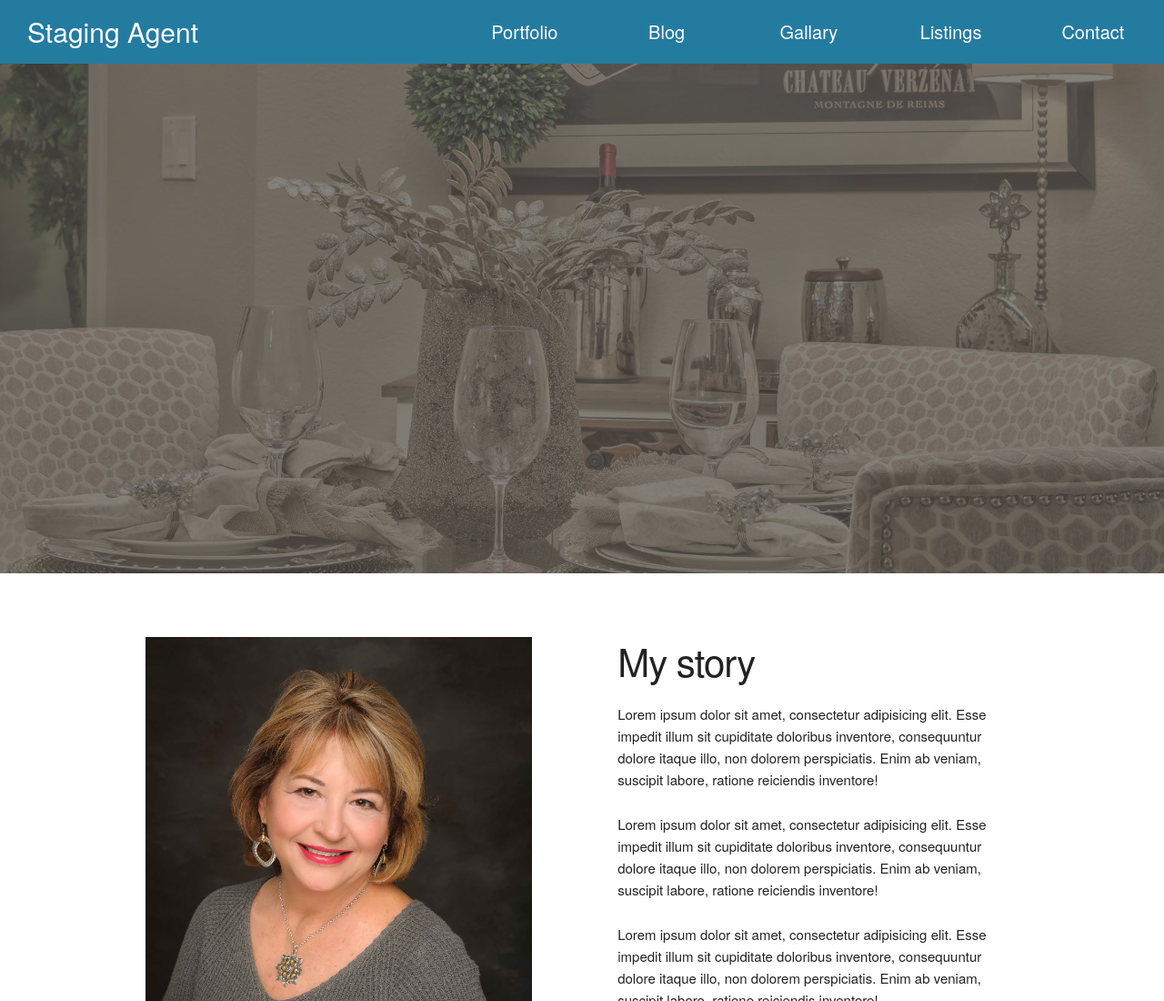
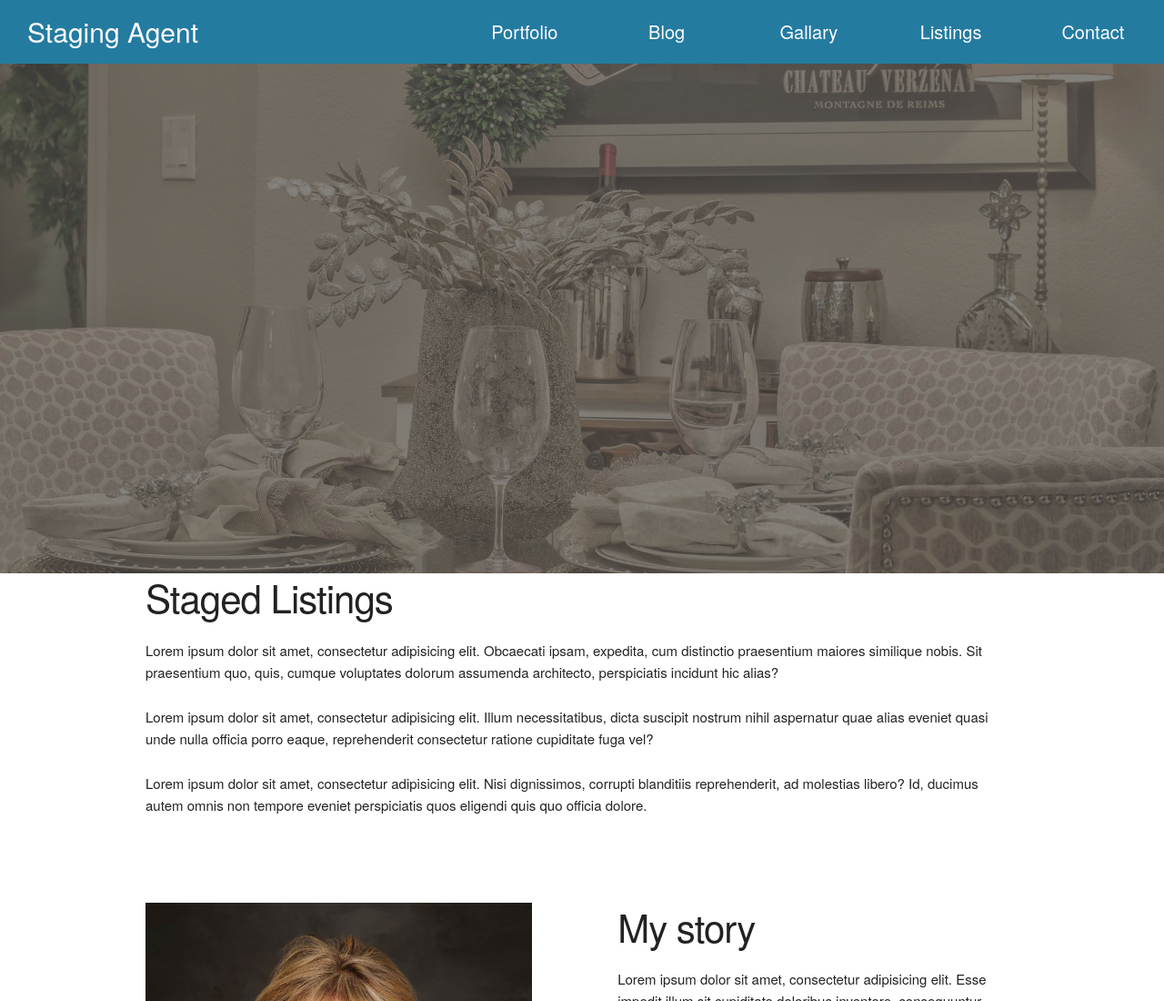
Before and after one commit to Tony-Thomas/staging-agent, a website: page src/index.html in a window 1280 px wide. Shown: the top 1100 px of the page at 91% size. Drawn offline with Linux system fonts and the light colour scheme.

Commit message:
basic services section added

```diff
--- a/src/index.html
+++ b/src/index.html
@@ -40,10 +40,14 @@
     <main>
 
         <!--START SERVICES-->
-        <section class=" container services">
-            <article class="service services__staged-listings"></article>
-            <article class=" service services__consulting"></article>
-            <article class="service services__partnership"></article>
+        <section class="container services">
+            <article class="service services__staged-listings">
+                <h2>Staged Listings</h2>
+                <p>Lorem ipsum dolor sit amet, consectetur adipisicing elit. Obcaecati ipsam, expedita, cum distinctio praesentium maiores similique nobis. Sit praesentium quo, quis, cumque voluptates dolorum assumenda architecto, perspiciatis incidunt hic alias?</p>
+                <p>Lorem ipsum dolor sit amet, consectetur adipisicing elit. Illum necessitatibus, dicta suscipit nostrum nihil aspernatur quae alias eveniet quasi unde nulla officia porro eaque, reprehenderit consectetur ratione cupiditate fuga vel?</p>
+                <p>Lorem ipsum dolor sit amet, consectetur adipisicing elit. Nisi dignissimos, corrupti blanditiis reprehenderit, ad molestias libero? Id, ducimus autem omnis non tempore eveniet perspiciatis quos eligendi quis quo officia dolore.</p>
+            </article>
+
         </section>
         <!--END SERVICES-->
 
```
Also changed, not shown: dist/index.html.
